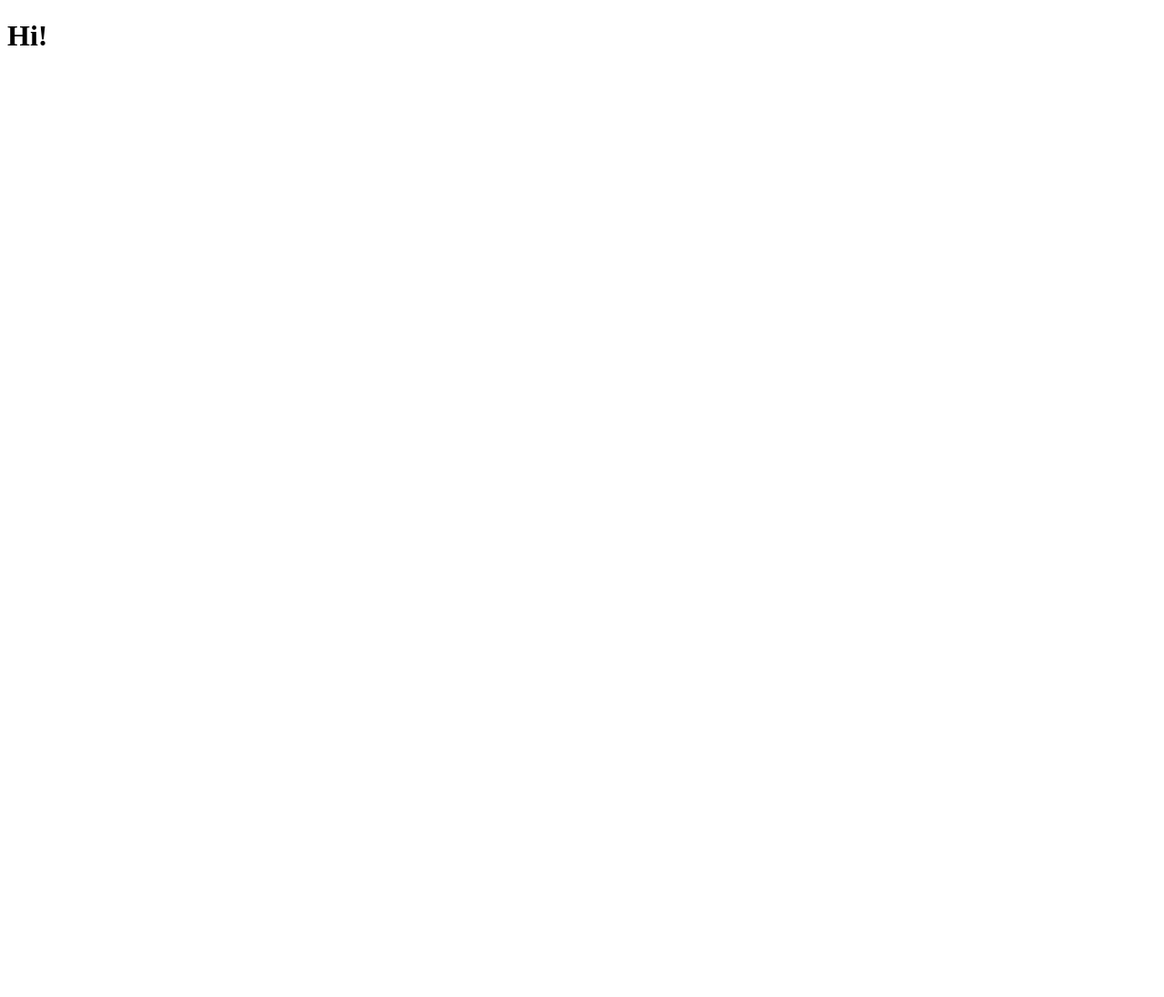
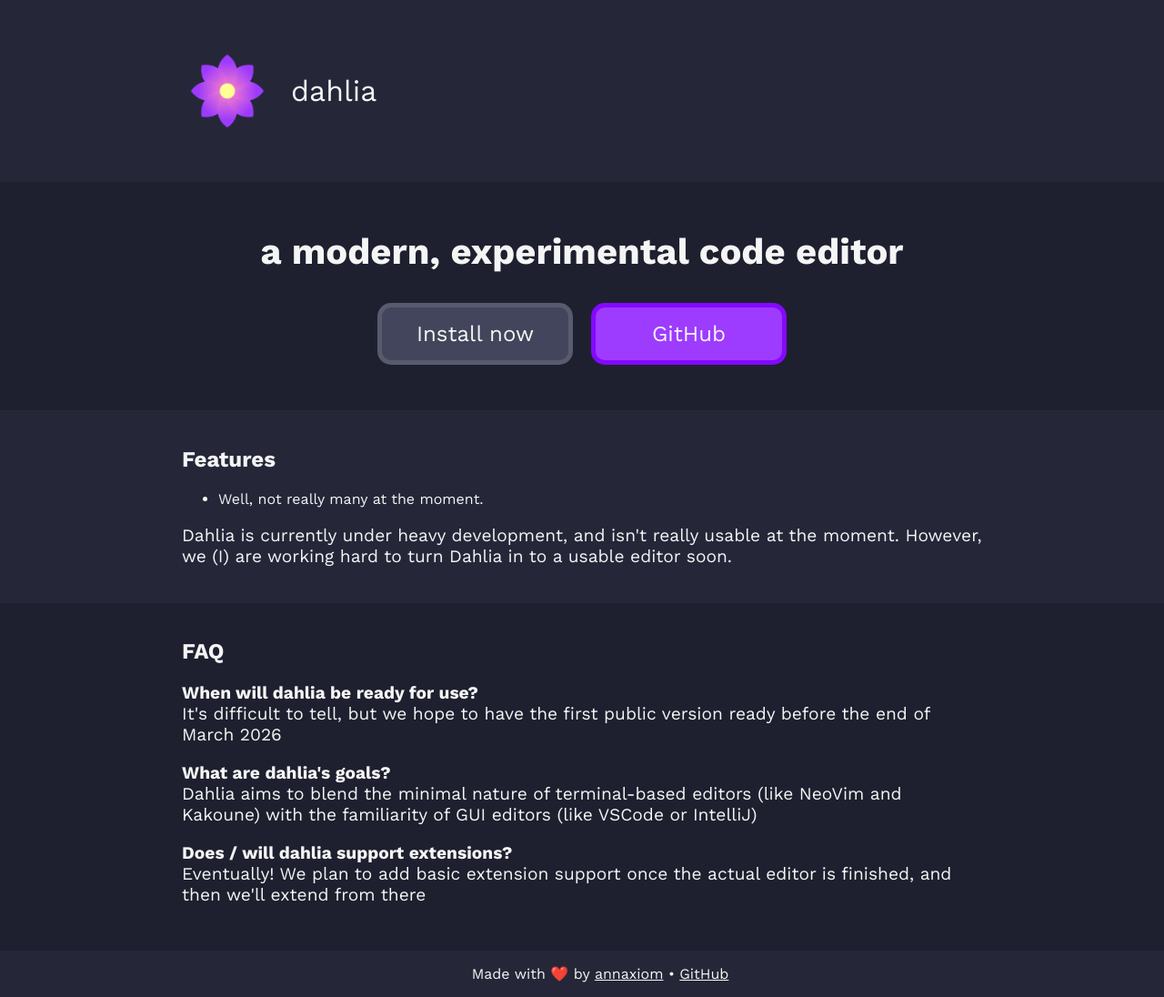
Before and after one commit to annaxiomm/dahlia, a website built with Vite: page docs/index.html in a window 1280 px wide. Shown: the whole page at 91% size. Before the commit the page ends 800 px from the top, so only its background shows below. Built offline with nearby package versions, Linux system fonts and the light colour scheme.

Commit message:
Started work on a draft website

```diff
--- a/docs/index.html
+++ b/docs/index.html
@@ -3,13 +3,52 @@
 <head>
     <meta charset="UTF-8">
     <meta name="viewport" content="width=device-width, initial-scale=1.0">
-    <title>dahlia</title>
+    <link href="./styles.css" rel="stylesheet" />
+    <link href="./assets/dahlia_logo.png" rel="icon" />
+    <title>dahlia - official site</title>
 </head>
 <body>
-    <div id="container">
-        <header id="header"></header>
-        <main id="main"><h1>Hi!</h1></main>
-        <footer id="footer"></footer>
-    </div>
+    <header id="header" class="normal">
+        <div id="logo">
+            <img src="assets/dahlia_logo.png" id="logoimg" height="100px" />
+            <span id="wordmark">dahlia</span>
+        </div>
+    </header>
+    <section id="masthead">
+        <h1>a modern, experimental code editor</h1>
+        <div id="masthead-buttons">
+            <div class="tooltip">
+                <a class="masthead-button disabled">
+                    Install now
+                </a>
+                <span class="tooltip-text">Dahlia is under heavy development but will hopefully be usable soon!</span>
+            </div>
+            <a class="masthead-button" href="https://github.com/annaxiomm/dahlia" target="_blank">
+                GitHub
+            </a>
+        </div>
+    </section>
+    <section id="features" class="normal">
+        <h1>Features</h1>
+        <ul>
+            <li>Well, not really many at the moment. </li>
+        </ul>
+        <p class="bigger">Dahlia is currently under heavy development, and isn't really usable at the moment. However, we (I) are working hard to turn Dahlia in to a usable editor soon.</p>
+    </section>
+    <section id="faq" class="normal">
+        <h1>FAQ</h1>
+        <span class="bigger"><strong>When will dahlia be ready for use?</strong><br/>
+        It's difficult to tell, but we hope to have the first public version ready before the end of March 2026</span><br/><br/>
+        <span class="bigger"><strong>What are dahlia's goals?</strong><br/>
+        Dahlia aims to blend the minimal nature of terminal-based editors (like NeoVim and Kakoune) with the familiarity of GUI editors (like VSCode or IntelliJ)</span><br/><br/>
+        <span class="bigger"><strong>Does / will dahlia support extensions?</strong><br/>
+        Eventually! We plan to add basic extension support once the actual editor is finished, and then we'll extend from there</span>
+    </section>
+    <footer id="footer">
+        <ul id="footer-list">
+            <li>Made with ❤️ by <a href="https://github.com/annaxiomm" target="_blank">annaxiom</a></li>
+            <li><a href="https://github.com/annaxiomm/dahlia">GitHub</a></li>
+        </ul>
+    </footer>
 </body>
 </html>
--- /dev/null
+++ b/docs/styles.css
@@ -0,0 +1,133 @@
+@import url('https://fonts.googleapis.com/css2?family=Work+Sans:ital,wght@0,100..900;1,100..900&display=swap');
+
+body, html {
+    margin: 0;
+    padding: 0;
+    background: #252739;
+    font-family: "Work Sans";
+    color: whitesmoke;
+}
+
+.normal {
+    padding-left: 200px;
+    padding-right: 200px;
+}
+
+#header {
+    padding-top: 50px;
+}
+
+#masthead {
+    text-align: center;
+    margin-top: 50px;
+    background-color: #1E202F;
+    padding-top: 20px;
+    padding-bottom: 50px;
+}
+
+.masthead-button {
+    font-size: 150%;
+    background-color: #9d3bff;
+    padding: 15px;
+    border: 5px solid #8408ff;
+    border-radius: 15px;
+    outline: 5px solid transparent;
+    display: inline-block;
+    width: 175px;
+    cursor: pointer;
+    transition: outline 0.2s;
+    color: whitesmoke !important;
+    text-decoration: none;
+}
+
+.masthead-button:hover {
+    outline: 5px solid white;
+}
+
+#masthead-buttons {
+    display: flex;
+    flex-direction: row;
+    justify-content: center;
+    gap: 20px;
+}
+
+.disabled {
+    background-color: #42455b !important;
+    border: 5px solid #585b6e;
+    cursor: not-allowed;
+}
+
+.tooltip {
+    position: relative;
+    display: inline-flex;
+}
+
+.tooltip-text {
+    position: absolute;
+    top: 100%;
+    left: 50%;
+    transform: translateX(-50%);
+    margin-top: 15px;
+
+    width: 175px;
+
+    opacity: 0;
+    pointer-events: none;
+    transition: opacity 0.15s ease;
+
+    background: #585b6e;
+    color: whitesmoke;
+    padding: 6px 10px;
+    border-radius: 6px;
+    font-size: 90%;
+}
+
+.tooltip:hover .tooltip-text {
+    opacity: 1;
+}
+
+#masthead h1 {
+    font-size: 250%;
+}
+
+#logo {
+    display: flex;
+    flex-direction: row;
+    align-items: center;
+    gap: 20px;
+}
+
+#wordmark {
+    font-size: 200%;
+}
+
+.bigger {
+    font-size: 120%;
+}
+
+section {
+    padding: 20px;
+}
+
+#faq {
+    background: #1E202F;
+    padding-bottom: 50px;
+}
+
+#footer-list {
+    text-align: center;
+}
+
+#footer-list li {
+    display: inline;
+    margin: none;
+    padding: none;
+}
+
+#footer-list li a {
+    color: whitesmoke !important;
+}
+
+#footer-list li + li::before {
+  content: " • ";
+}
```
Also changed, not shown: docs/assets/dahlia_logo.png (added).
